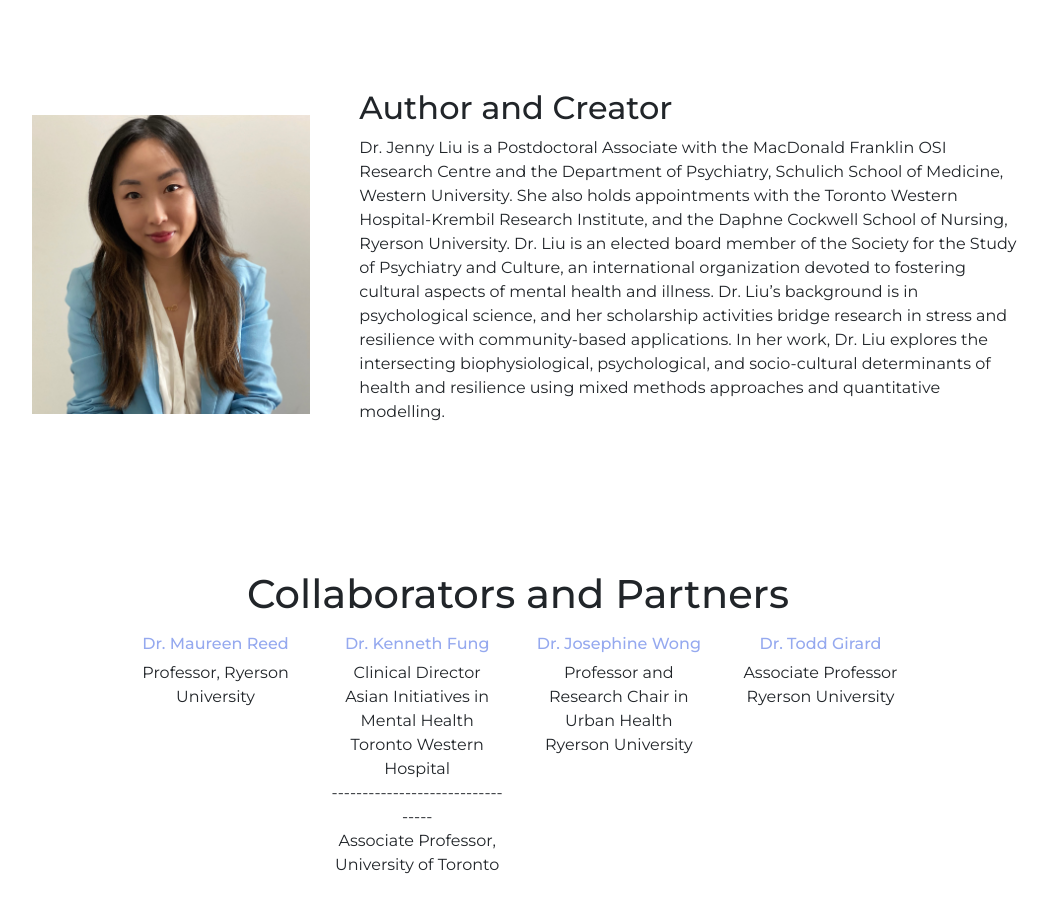
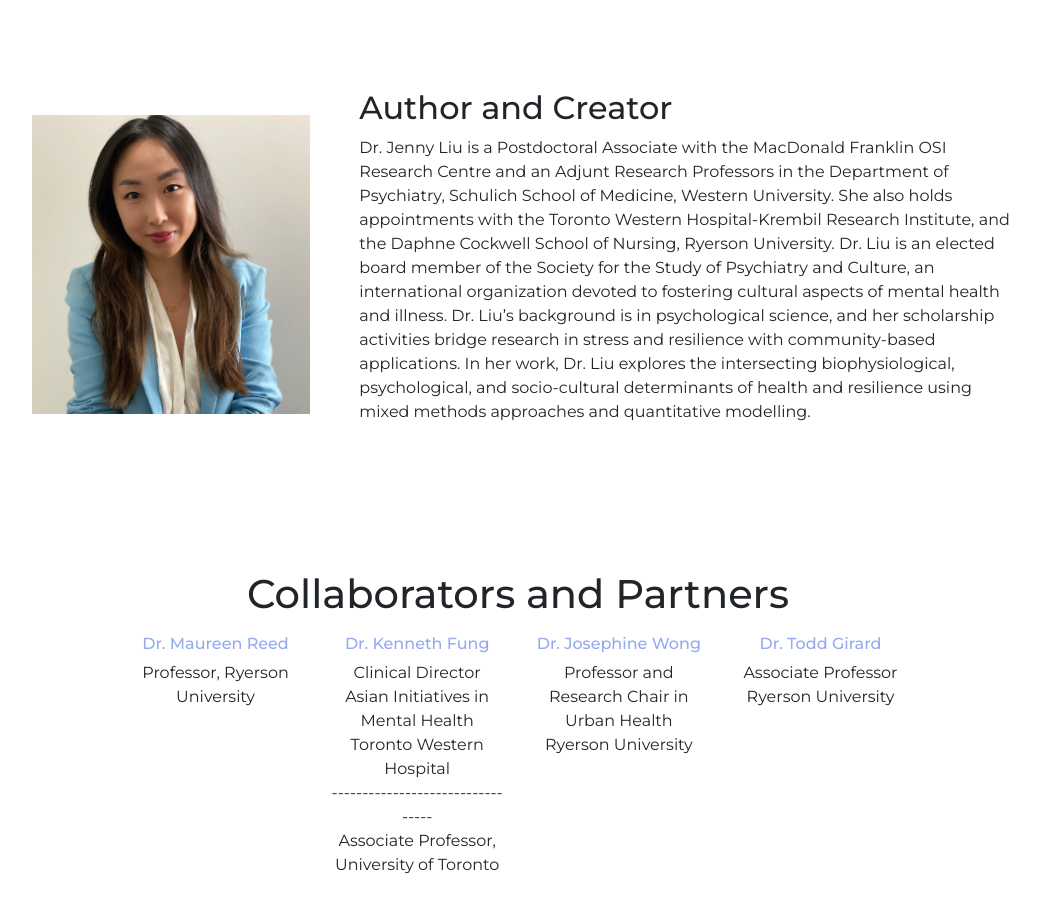
Before and after one commit to LemonFace0309/msmr, a Next.js app: page /about in a window 1280 px wide. Shown: the part 1100-2012 px from the top of the page, without its empty margins (122-1170 px from the left). Built offline with nearby package versions, Linux system fonts and the light colour scheme; some icons are missing.

Commit message:
updated bio

```diff
--- a/pages/about.js
+++ b/pages/about.js
@@ -52,7 +52,8 @@ function about({ partners, researchers, techSupport, funderImages }) {
           <h2>Author and Creator</h2>
           <p>
             Dr. Jenny Liu is a Postdoctoral Associate with the MacDonald
-            Franklin OSI Research Centre and the Department of Psychiatry,
+            Franklin OSI Research Centre and an Adjunt Research Professors
+            in the Department of Psychiatry,
             Schulich School of Medicine, Western University. She also holds
             appointments with the Toronto Western Hospital-Krembil Research
             Institute, and the Daphne Cockwell School of Nursing, Ryerson
```
